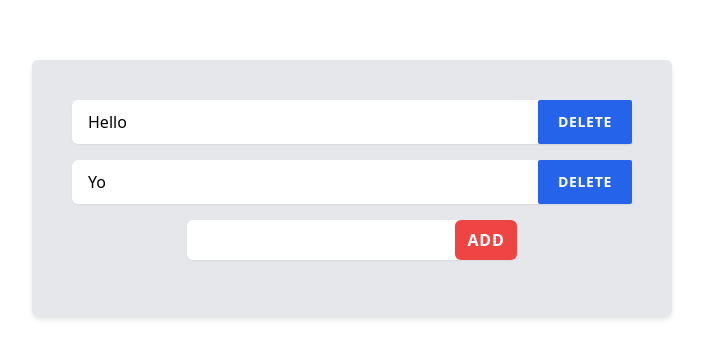
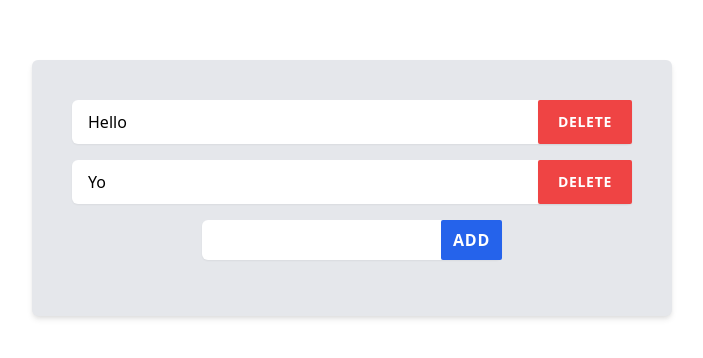
Before and after one commit to bercivarga/ts-tw-todo, a React (Create React App) app: page / in a window 1280 px wide. Shown: the part 212-570 px from the top of the page, without its empty margins (288-991 px from the left). Built offline with nearby package versions, Linux system fonts and the light colour scheme.

Commit message:
Fix button colors for better UX

```diff
--- a/src/TodoList.tsx
+++ b/src/TodoList.tsx
@@ -30,7 +30,7 @@ export default function TodoList() {
 						>
 							<p className="leading-normal">{t.text}</p>
 							<button
-								className="text-white text-sm bg-blue-600 px-5 py-3 rounded-sm uppercase tracking-wider font-semibold shadow-sm"
+								className="text-white text-sm bg-red-500 px-5 py-3 rounded-sm uppercase tracking-wider font-semibold shadow-sm"
 								onClick={(event: React.MouseEvent<HTMLElement>) => handleDelete(t.id)}
 							>
 								Delete
@@ -46,12 +46,12 @@ export default function TodoList() {
 					onSubmit={(e) => handleAdd(e)}
 				>
 					<input
-						className="pl-2 h-full text-lg outline-none"
+						className="pl-2 h-full text-base outline-none"
 						value={newTodo}
 						onChange={(e) => setNewTodo(e.target.value)}
 					/>
 					<button
-						className="outline-none px-3 py-2 bg-red-500 rounded-md text-white uppercase tracking-wider font-semibold"
+						className="outline-none px-3 py-2 bg-blue-600 rounded-sm text-white uppercase tracking-wider font-semibold"
 						type="submit"
 					>
 						Add
```
